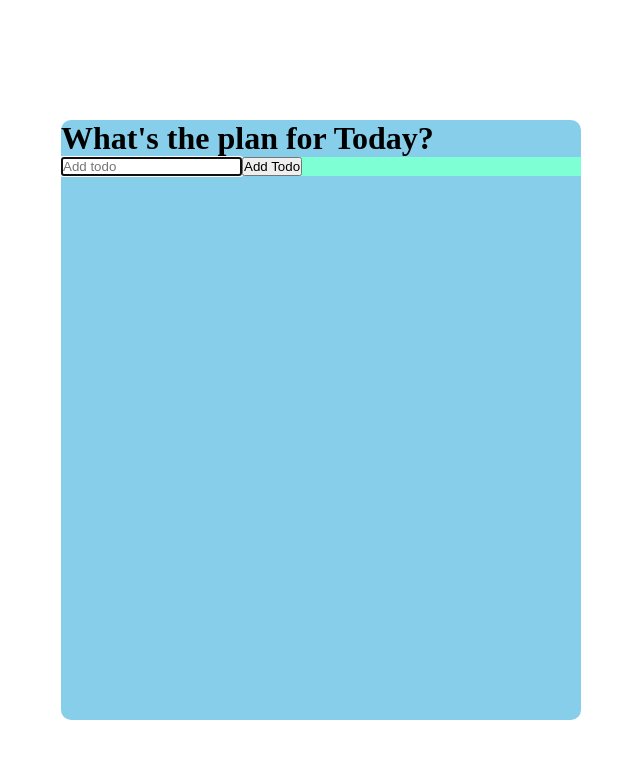
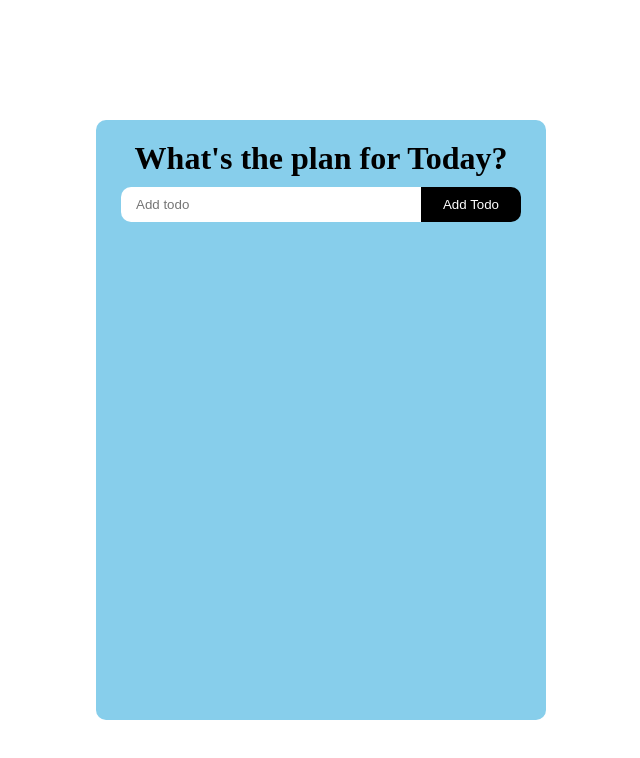
Before and after one commit to Drinisit/todo-list, a React (Create React App) app: page / in a window 1280 px wide. Shown: the top 758 px of the page, without its empty margins (319-959 px from the left). Built offline with nearby package versions, Linux system fonts and the light colour scheme.

Commit message:
Add: style

```diff
--- a/src/App.css
+++ b/src/App.css
@@ -8,16 +8,49 @@
   display: flex;
   flex-direction: column;
   justify-content: flex-start;
-  width: 520px;
+  width: 450px;
   min-height: 600px;
   background-color: skyblue;
   margin: 120px auto;
   border-radius: 10px;
-  padding-bottom: 23px;
+  padding: 10px;
+}
 
+h1{
+  text-align: center;
+  margin: 10px;
 }
 
 .todo-form{
-  margin-bottom: 32px;
-  background-color: aquamarine;
+  display: flex;
+  justify-content: center;
+  margin-bottom: 10px;
 }
+
+.todo-form input{
+  width: 300px;
+  height: 35px;
+  padding: 10px 15px;
+  border: none;
+  border-radius: 10px 0 0 10px;
+}
+
+.todo-form input:focus{
+  outline: none;
+}
+
+.todo-button{
+  width: 100px;
+  height: 35px;
+  border: none;
+  border-radius: 0 10px 10px 0;
+  color: #fff;;
+  background-color: #000;
+}
+
+.todo-row{
+  display: flex;
+  justify-content: space-between;
+  padding: 10px;
+  background-color: gold;
+}
--- a/src/components/TodoForm.js
+++ b/src/components/TodoForm.js
@@ -2,7 +2,7 @@ import React, {useState, useEffect, useRef} from 'react'
 import '../App.css'
 
 function TodoForm(props) {
-const [input, setInput] = useState("");
+const [input, setInput] = useState(props.edit ? props.edit.value : '');
 
 const inputRef = useRef(null)
 
@@ -27,6 +27,19 @@ const handleSubmit = e =>{
   return (
     <div>
         <form className='todo-form' onSubmit={handleSubmit}>
+            {props.edit ? (
+            <><input
+            type="text"
+            placeholder='Update todo'
+            value={input}
+            name='text'
+            className='todo-input'
+            onChange={handleChange}
+            ref={inputRef}
+            />
+
+            <button className='todo-button'>Update</button></>) : (
+            <>
             <input
             type="text"
             placeholder='Add todo'
@@ -37,7 +50,9 @@ const handleSubmit = e =>{
             ref={inputRef}
             />
 
-            <button className='todo-button'>Add Todo</button>
+            <button className='todo-button'>Add Todo</button></>
+            ) }
+
 
         </form>
     </div>
```
